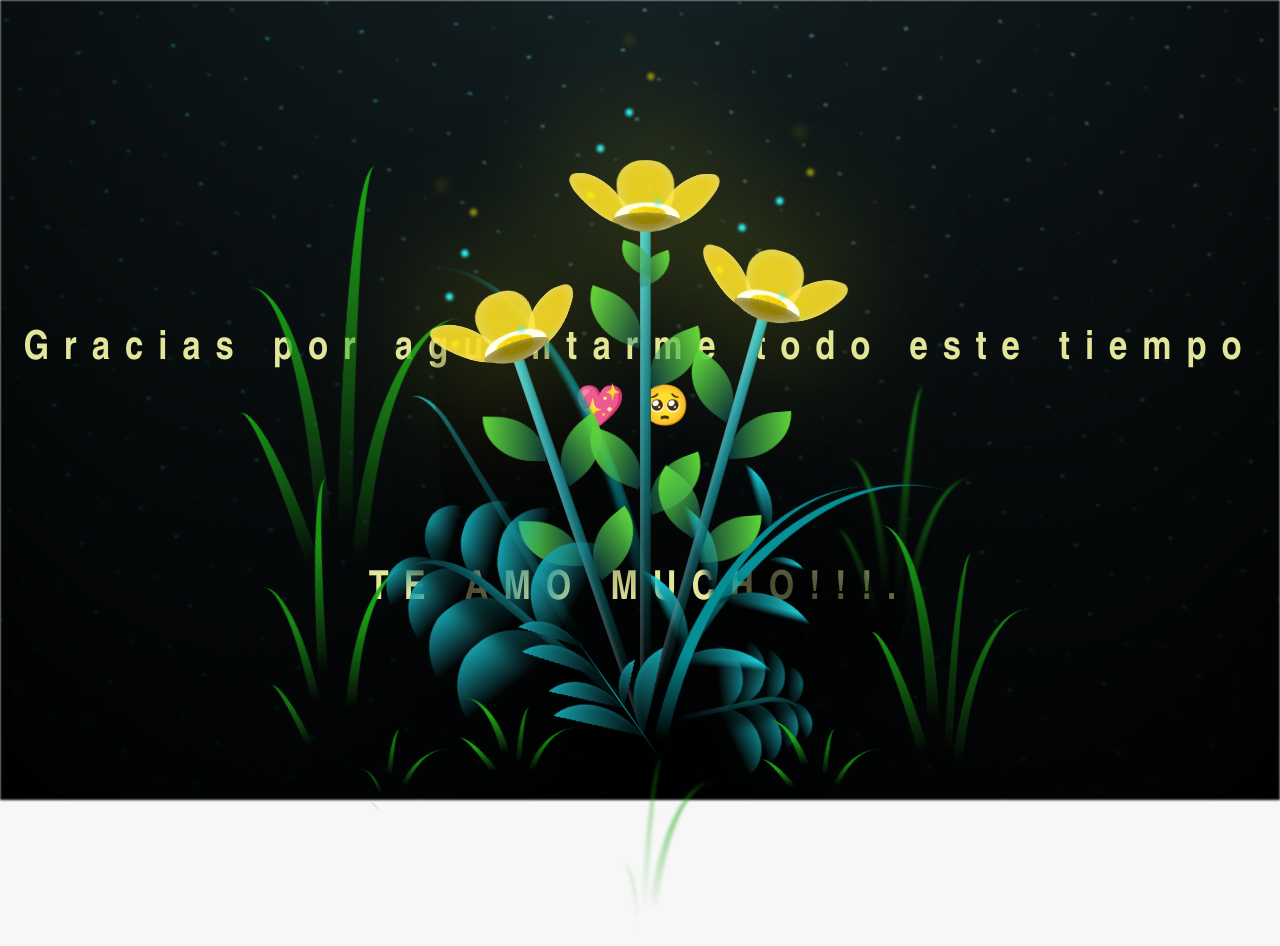
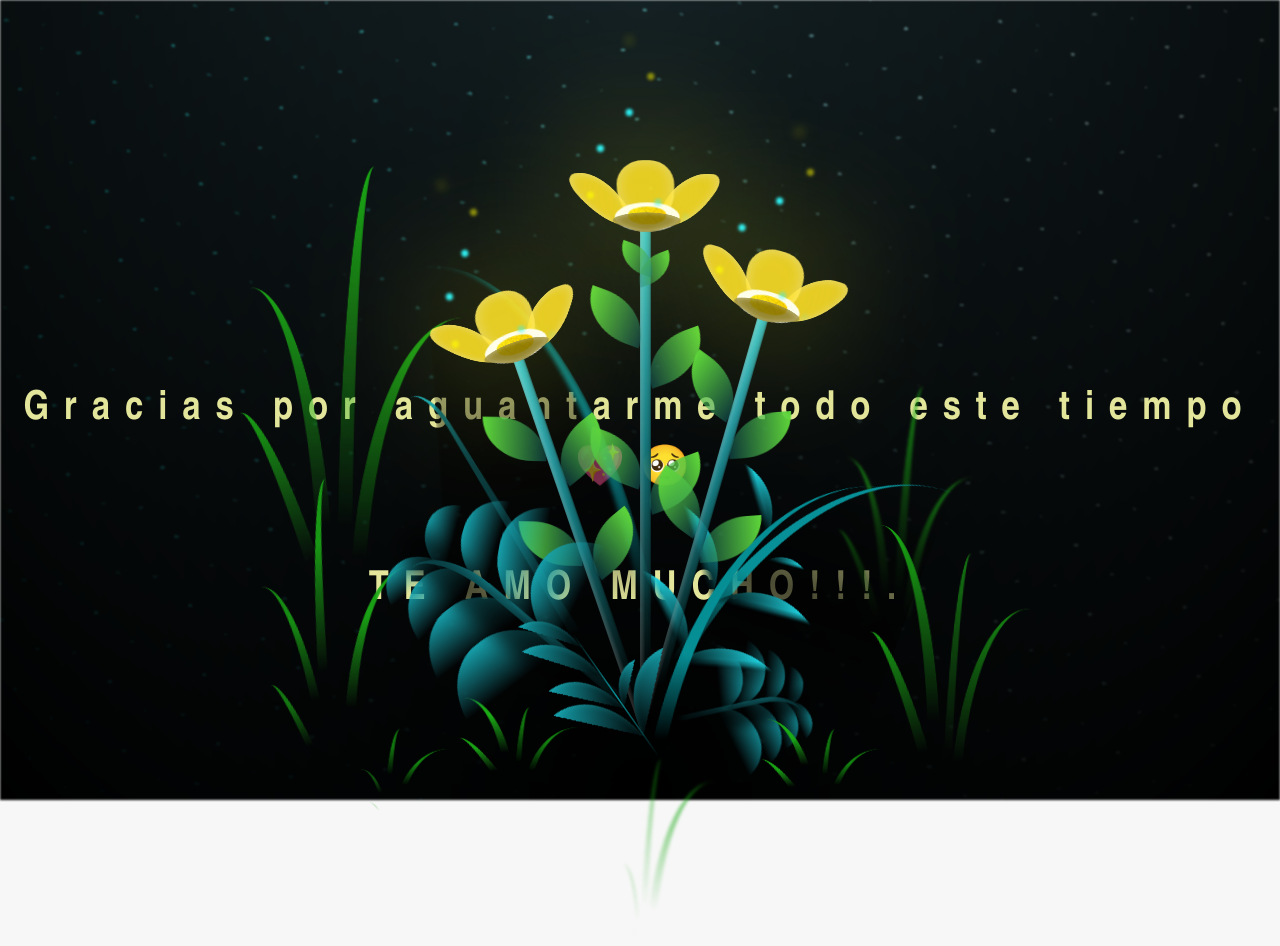
Before and after one commit to Cesar-RFran/flores, a website: page flower.html in a window 1280 px wide. Drawn offline with Linux system fonts and the light colour scheme.

Commit message:
Flores listas2

```diff
--- a/flower.html
+++ b/flower.html
@@ -14,7 +14,7 @@
 
     </div>
 
-    <h1 class="titulo">Gracias por aguantarme todo este tiempo 💖🥺 <br> <br> <br>
+    <h1 class="titulo">Gracias por aguantarme todo este tiempo 💖🥺 <br> <br>
       TE AMO MUCHO!!!.</h1>
     <div class="night"></div>
     <div class="flowers">
```
